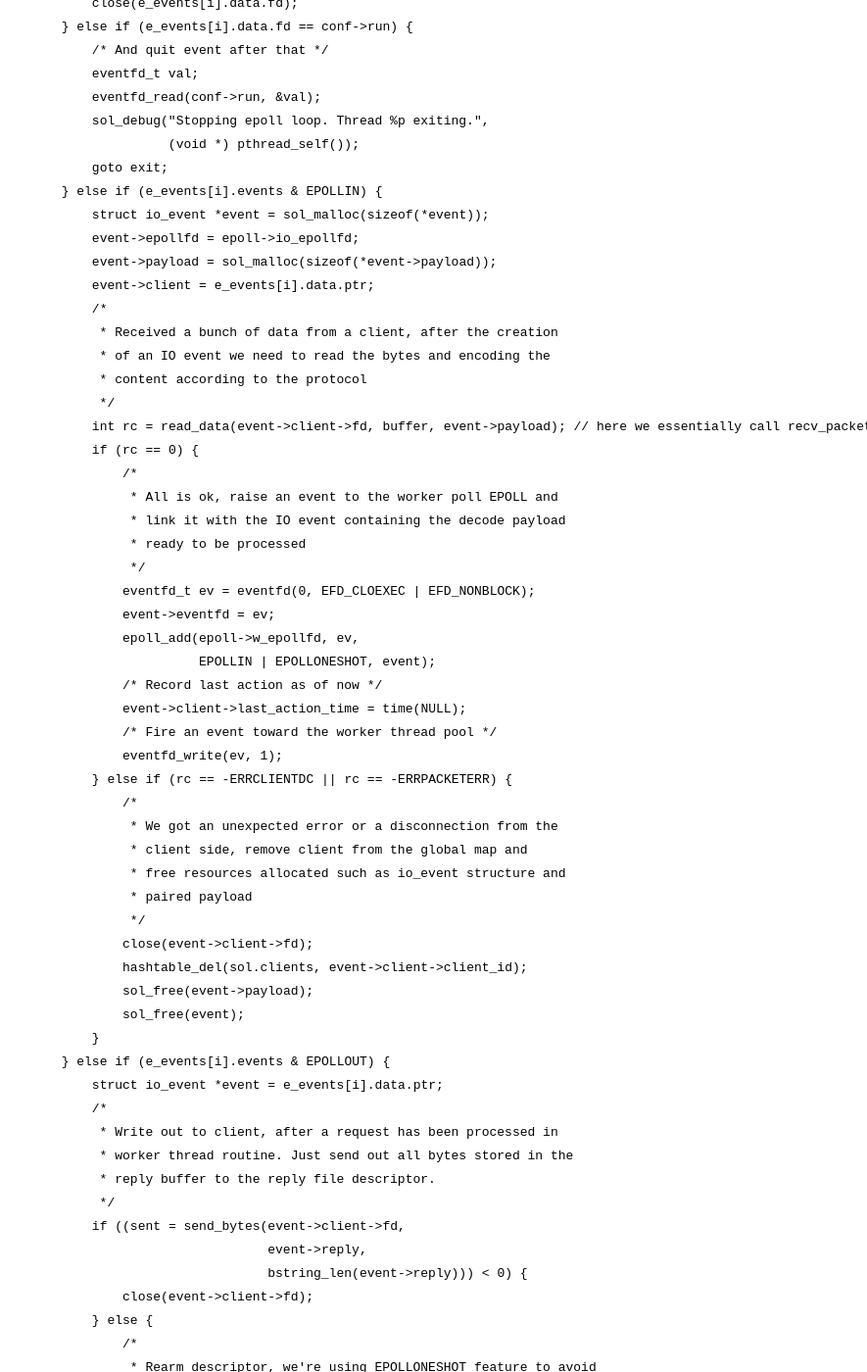
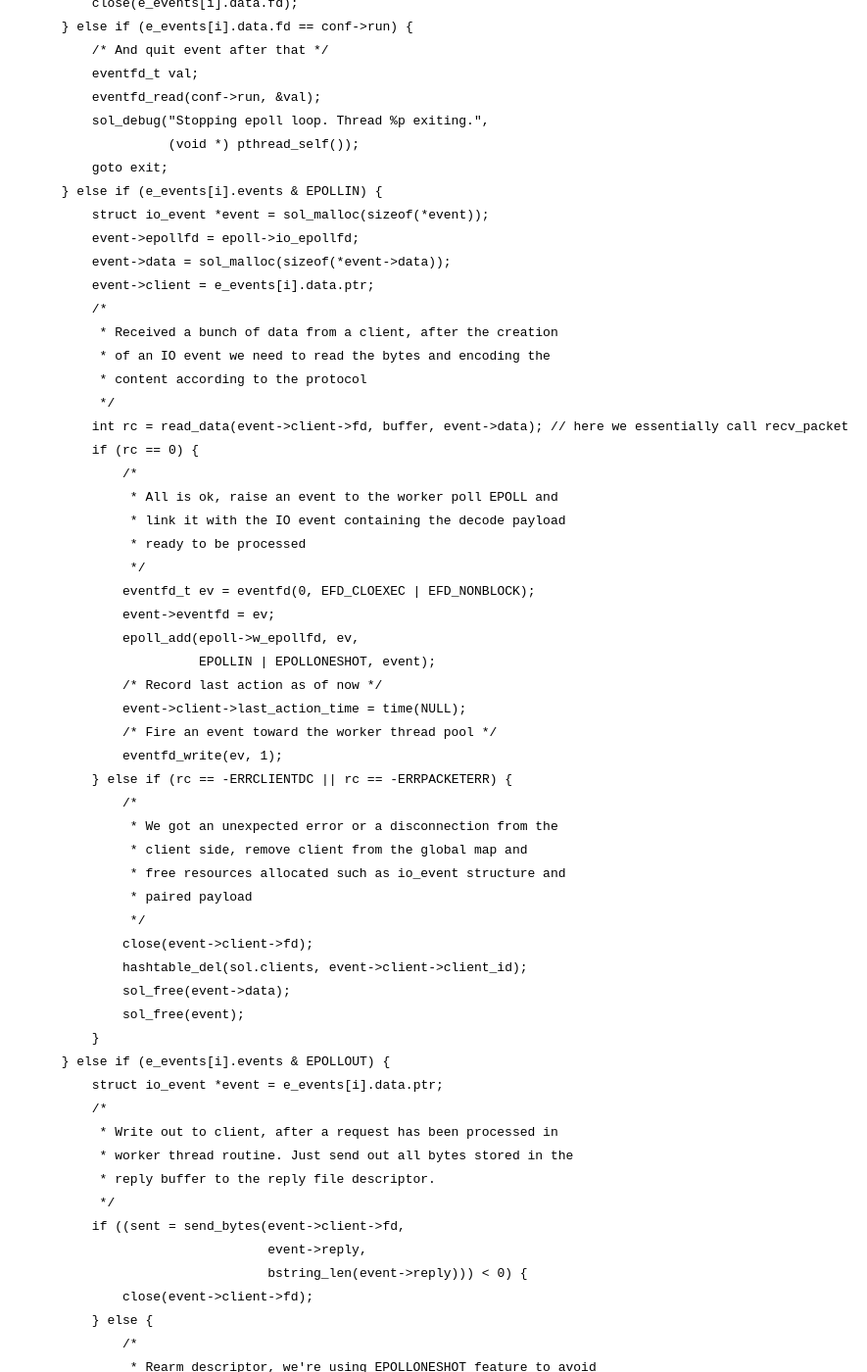
Before and after one commit to codepr/codepr.github.io, a Jekyll site: the page built from _posts/2019-09-25-sol-mqtt-broker-bonus.md, in a window 1280 px wide and 1400 px high, scrolled down 12589 px. Shown: the whole window at 98% size, without its empty margins (395-1280 px from the left). Built offline with Jekyll 4.4.1, drawn with Linux system fonts in a browser that asks for light colours; some of the changed text lies outside the part shown.

Commit message:
Updated event->payload to data

```diff
--- a/_posts/2019-09-25-sol-mqtt-broker-bonus.md
+++ b/_posts/2019-09-25-sol-mqtt-broker-bonus.md
@@ -532,14 +532,14 @@
             } else if (e_events[i].events & EPOLLIN) {
                 struct io_event *event = sol_malloc(sizeof(*event));
                 event->epollfd = epoll->io_epollfd;
-                event->payload = sol_malloc(sizeof(*event->payload));
+                event->data = sol_malloc(sizeof(*event->data));
                 event->client = e_events[i].data.ptr;
                 /*
                  * Received a bunch of data from a client, after the creation
                  * of an IO event we need to read the bytes and encoding the
                  * content according to the protocol
                  */
-                int rc = read_data(event->client->fd, buffer, event->payload); // here we essentially call recv_packet
+                int rc = read_data(event->client->fd, buffer, event->data); // here we essentially call recv_packet
                 if (rc == 0) {
                     /*
                      * All is ok, raise an event to the worker poll EPOLL and
@@ -563,7 +563,7 @@
                      */
                     close(event->client->fd);
                     hashtable_del(sol.clients, event->client->client_id);
-                    sol_free(event->payload);
+                    sol_free(event->data);
                     sol_free(event);
                 }
             } else if (e_events[i].events & EPOLLOUT) {
@@ -590,7 +590,7 @@
                 info.bytes_sent += sent < 0 ? 0 : sent;
                 /* Free resource, ACKs will be free'd closing the server */
                 bstring_destroy(event->reply);
-                mqtt_packet_release(event->payload, event->payload->header.bits.type);
+                mqtt_packet_release(event->data, event->data->header.bits.type);
                 close(event->eventfd);
                 sol_free(event);
             }
@@ -653,7 +653,7 @@
                 eventfd_read(event->eventfd, &val);
                 // TODO free client and remove it from the global map in case
                 // of QUIT command (check return code)
-                int reply = handlers[event->payload->header.bits.type](event);
+                int reply = handlers[event->data->header.bits.type](event);
                 if (reply == REPLY)
                     epoll_mod(event->epollfd, event->client->fd, EPOLLOUT, event);
                 else if (reply != CLIENTDC) {
```
